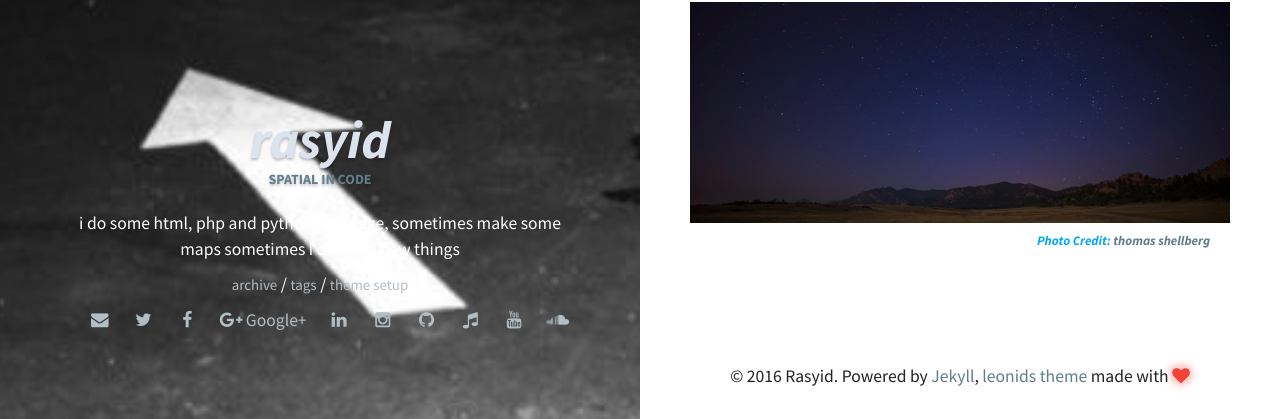
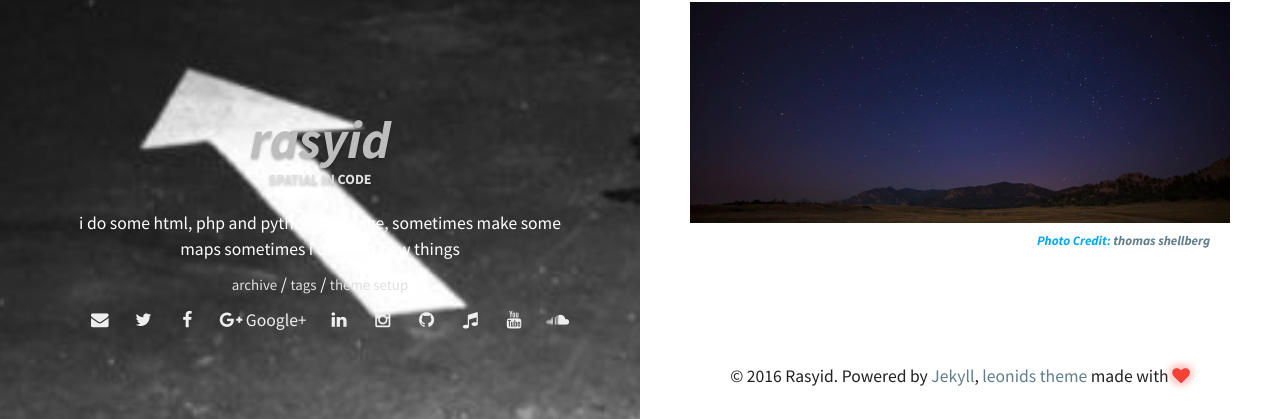
Before and after one commit to dalimunthe/dalimunthe.github.ion, a Jekyll site: the page built from index.html, in a window 1280 px wide. Shown: the part 2043-2462 px from the top of the page. Built offline with Jekyll 4.4.1, drawn with Linux system fonts in a browser that asks for light colours.

Commit message:
colour change

```diff
--- a/_sass/components/_variables.scss
+++ b/_sass/components/_variables.scss
@@ -29,6 +29,9 @@ $h6-fontsize: 1rem !default;
 $text-color:       rgba(0, 0, 0, 0.87) !default;
 $background-color: #f0f2f2;
 
+$iconcolor:        #EEEEEE;
+$usernamecolor:    #BDBDBD;
+$userjob:          #E0E0E0;
 $white:            #fff;
 $primary:          #607D8B;
 $secondary:        #B0BEC5;
--- a/_sass/pages/_layout.scss
+++ b/_sass/pages/_layout.scss
@@ -32,7 +32,7 @@
   }
   .author_name {
     display: block;
-    color: #dce3ef;
+    color: $usernamecolor;
     font-size: 3em;
     font-weight: 700;
     text-transform: lowercase;
@@ -41,7 +41,7 @@
   }
   .author_job {
     display: block;
-    color: $primary;
+    color: $userjob;
     font-size: 0.8em;
     font-weight: 700;
     text-transform: uppercase;
@@ -66,10 +66,10 @@
       display: inline-block;
       margin-left: 1em;
       a.social-link-item {
-        color: $secondary;
+        color: $iconcolor;
         &:hover,
         &:focus {
-          color: lighten($secondary, 14%);
+          color: lighten($iconcolor, 14%);
         }
       }
     }
@@ -87,10 +87,10 @@
       margin-top: 1em;
       text-transform: lowercase;
       font-size: 85%;
-      color: $secondary;
+      color: $userjob;
       &:hover,
       &:focus {
-        color: lighten($secondary, 14%);
+        color: lighten($userjob, 14%);
       }
     }
   }
```
